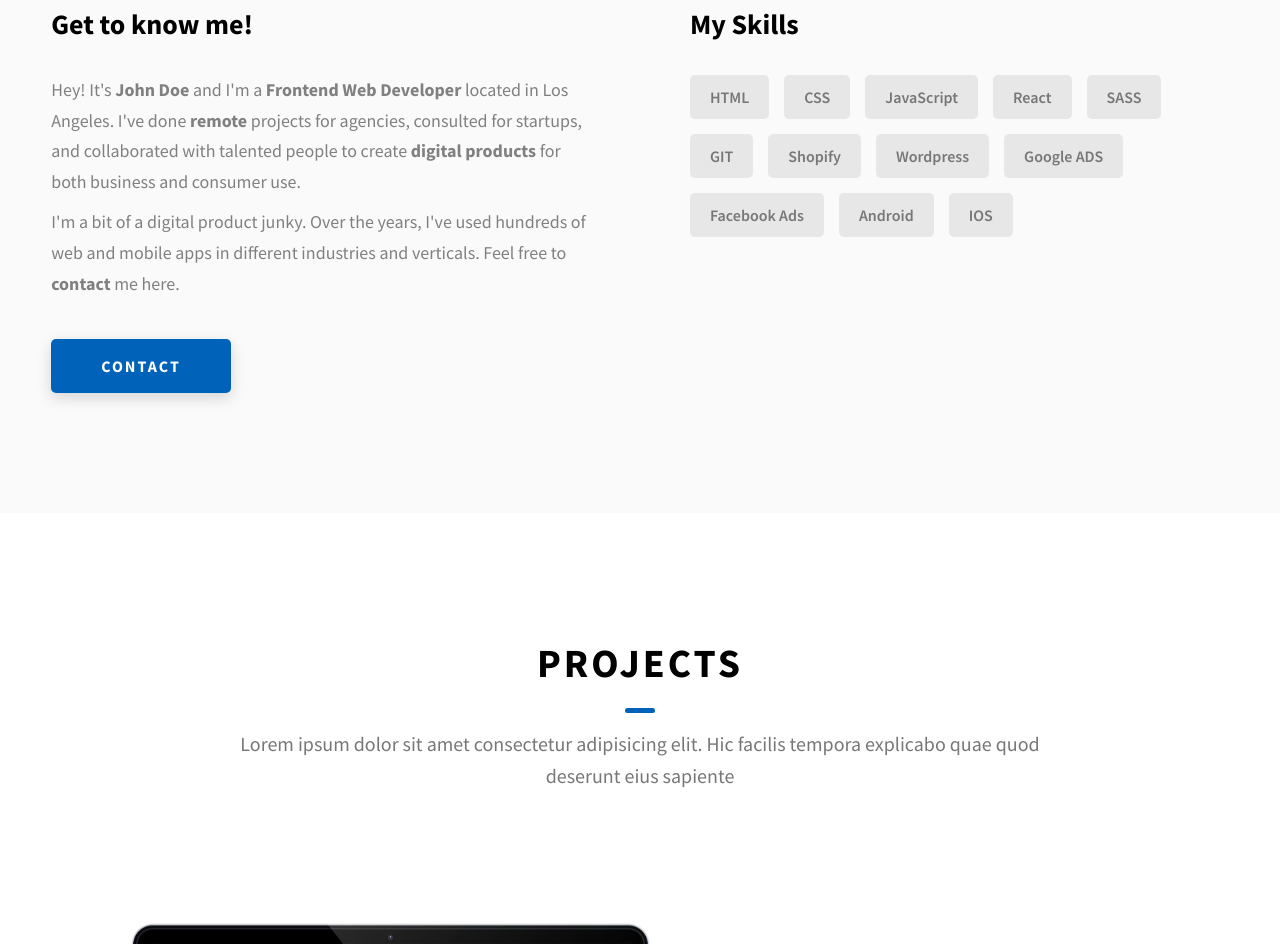
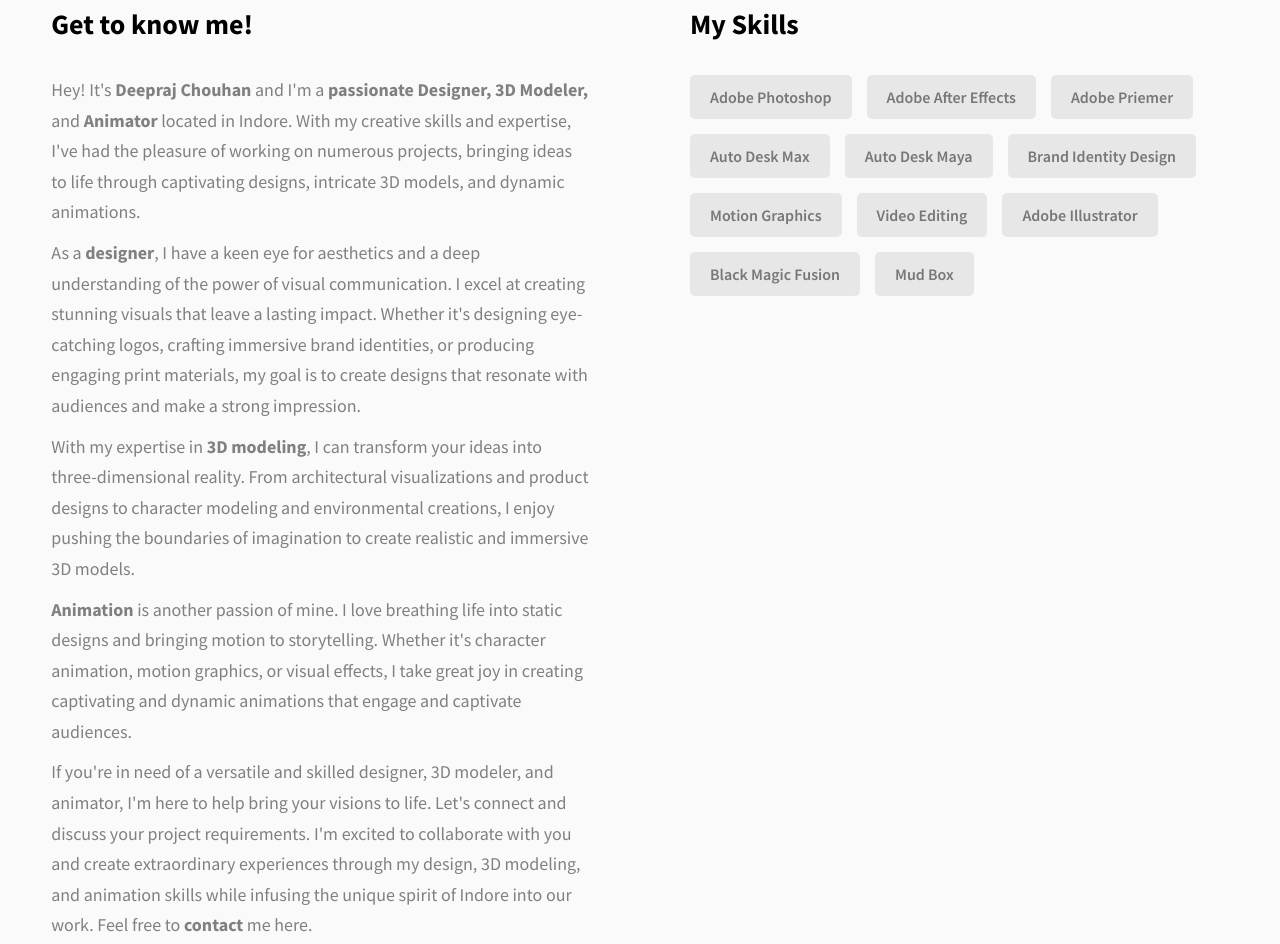
Before and after one commit to amriksingh0786/Dopefolio, a website: page index.html in a window 1280 px wide. Shown: the part 1166-2110 px from the top of the page. Drawn offline with Linux system fonts and the light colour scheme.

Commit message:
added some starting content

```diff
--- a/index.html
+++ b/index.html
@@ -27,7 +27,7 @@
               class="header__logo-img"
             />
           </div>
-          <span class="header__logo-sub">John Doe</span>
+          <span class="header__logo-sub">Deepraj Chouhan</span>
         </div>
         <div class="header__main">
           <ul class="header__links">
@@ -84,12 +84,14 @@
     </header>
     <section class="home-hero">
       <div class="home-hero__content">
-        <h1 class="heading-primary">Hey, My name is John Doe</h1>
+        <h1 class="heading-primary">Hey, My name is Deepraj Chouhan</h1>
         <div class="home-hero__info">
           <p class="text-primary">
-            Lorem ipsum dolor sit amet consectetur adipisicing elit. Hic facilis
-            tempora explicabo quae quod deserunt eius sapiente solutions for
-            complex problems
+            Welcome to my creative journey! I'm Deepraj, a passionate and
+            talented graphic designer ready to embark on a professional
+            adventure in the world of design. Though I may be new to the field,
+            my enthusiasm, creativity, and dedication make up for any lack of
+            formal work experience.
           </p>
         </div>
         <div class="home-hero__cta">
@@ -165,19 +167,24 @@
             <div class="about__content-details">
               <p class="about__content-details-para">
                 Hey! It's
-                <strong>John Doe</strong>
-                and I'm a <strong> Frontend Web Developer </strong> located in
-                Los Angeles. I've done
-                <strong> remote </strong>
-                projects for agencies, consulted for startups, and collaborated
-                with talented people to create
-                <strong>digital products </strong>
-                for both business and consumer use.
+                <strong>Deepraj Chouhan</strong>
+                and I'm a <strong> passionate Designer, </strong> <strong>3D Modeler, </strong> and <strong> Animator </strong> located in
+                Indore. With my creative skills and expertise, I've had the pleasure of working on numerous projects, bringing ideas to life through captivating designs, intricate 3D models, and dynamic animations.
               </p>
               <p class="about__content-details-para">
-                I'm a bit of a digital product junky. Over the years, I've used
-                hundreds of web and mobile apps in different industries and
-                verticals. Feel free to
+                As a <strong>designer</strong>, I have a keen eye for aesthetics and a deep understanding of the power of visual communication. I excel at creating stunning visuals that leave a lasting impact. Whether it's designing eye-catching logos, crafting immersive brand identities, or producing engaging print materials, my goal is to create designs that resonate with audiences and make a strong impression.
+              </p>
+
+              <p class="about__content-details-para">
+                With my expertise in <strong>3D modeling</strong>, I can transform your ideas into three-dimensional reality. From architectural visualizations and product designs to character modeling and environmental creations, I enjoy pushing the boundaries of imagination to create realistic and immersive 3D models.
+              </p>
+
+              <p class="about__content-details-para">
+                <strong>Animation</strong> is another passion of mine. I love breathing life into static designs and bringing motion to storytelling. Whether it's character animation, motion graphics, or visual effects, I take great joy in creating captivating and dynamic animations that engage and captivate audiences.
+              </p>
+              <p class="about__content-details-para">
+                If you're in need of a versatile and skilled designer, 3D modeler, and animator, I'm here to help bring your visions to life. Let's connect and discuss your project requirements. I'm excited to collaborate with you and create extraordinary experiences through my design, 3D modeling, and animation skills while infusing the unique spirit of Indore into our work.
+                Feel free to
                 <strong>contact</strong> me here.
               </p>
             </div>
@@ -188,18 +195,17 @@
           <div class="about__content-skills">
             <h3 class="about__content-title">My Skills</h3>
             <div class="skills">
-              <div class="skills__skill">HTML</div>
-              <div class="skills__skill">CSS</div>
-              <div class="skills__skill">JavaScript</div>
-              <div class="skills__skill">React</div>
-              <div class="skills__skill">SASS</div>
-              <div class="skills__skill">GIT</div>
-              <div class="skills__skill">Shopify</div>
-              <div class="skills__skill">Wordpress</div>
-              <div class="skills__skill">Google ADS</div>
-              <div class="skills__skill">Facebook Ads</div>
-              <div class="skills__skill">Android</div>
-              <div class="skills__skill">IOS</div>
+              <div class="skills__skill">Adobe Photoshop</div>
+              <div class="skills__skill">Adobe After Effects</div>
+              <div class="skills__skill">Adobe Priemer</div>
+              <div class="skills__skill">Auto Desk Max</div>
+              <div class="skills__skill">Auto Desk Maya</div>
+              <div class="skills__skill">Brand Identity Design</div>
+              <div class="skills__skill">Motion Graphics</div>
+              <div class="skills__skill">Video Editing</div>
+              <div class="skills__skill">Adobe Illustrator</div>
+              <div class="skills__skill">Black Magic Fusion</div>
+              <div class="skills__skill">Mud Box</div>
             </div>
           </div>
         </div>
@@ -389,7 +395,7 @@
             </div>
           </div>
           <div class="main-footer__row main-footer__row-2">
-            <h4 class="heading heading-sm text-lt">John Doe</h4>
+            <h4 class="heading heading-sm text-lt">Deepraj Chouhan</h4>
             <p class="main-footer__short-desc">
               Lorem ipsum dolor sit amet consectetur adipisicing elit facilis
               tempora explicabo quae quod deserunt
```
Also changed, not shown: project-1.html (+2 -2 lines), project-2.html (+2 -2 lines), project-3.html (+2 -2 lines).
